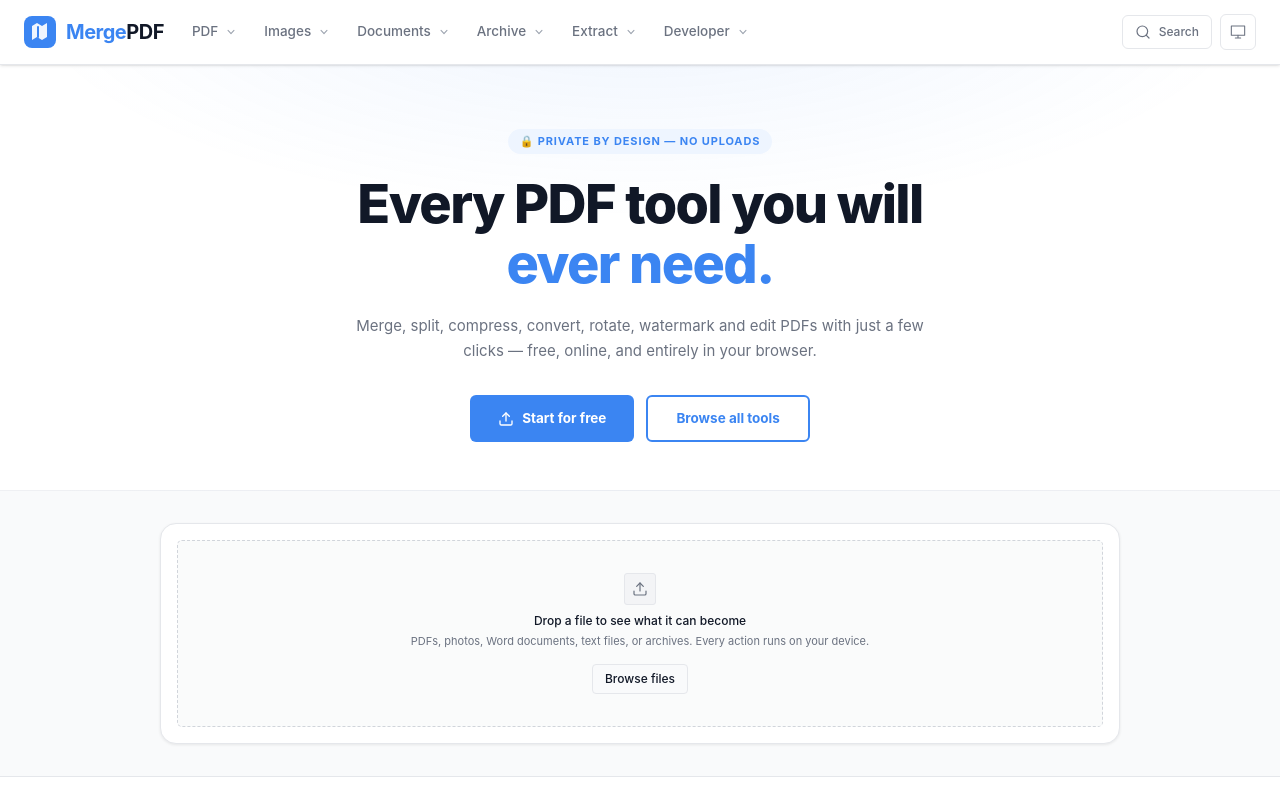
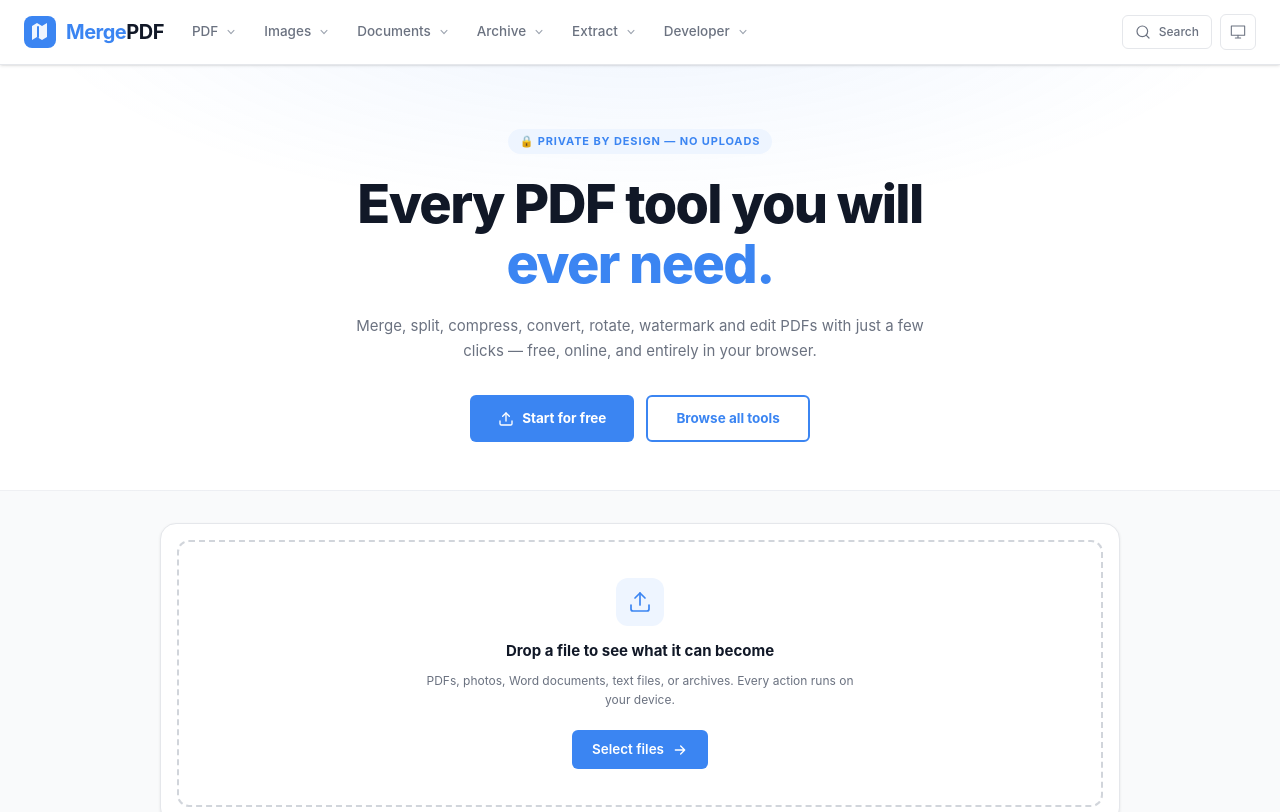
Before and after one commit to mosahel01/document-parser, a React (Vite) app: page / in a window 1280 px wide. Shown: the top 812 px of the page. Built offline with nearby package versions, Linux system fonts and the light colour scheme.

Commit message:
style(filedrop): use rounded dashed drop zone

```diff
--- a/src/components/FileDrop.tsx
+++ b/src/components/FileDrop.tsx
@@ -43,19 +43,25 @@ export function FileDrop({
         }
       }}
       onDrop={handleDrop}
-      className={`rounded-[5px] border border-dashed p-8 text-center transition-colors ${
+      className={`group rounded-xl border-2 border-dashed px-5 py-8 text-center transition-colors sm:py-9 ${
         isOver
-          ? 'border-accent bg-hover/80'
-          : 'border-edge bg-surface/80 hover:border-line hover:bg-hover/30'
+          ? 'border-accent bg-accent-soft'
+          : 'border-edge bg-paper hover:border-accent hover:bg-accent-soft/50'
       }`}
     >
-      <div className="mx-auto mb-2 flex size-8 items-center justify-center rounded-[3px] border border-line bg-sunk text-muted">
+      <div
+        className={`mx-auto mb-3.5 flex size-12 items-center justify-center rounded-xl transition-colors ${
+          isOver
+            ? 'bg-accent text-accent-ink'
+            : 'bg-accent-soft text-accent group-hover:bg-accent group-hover:text-accent-ink'
+        }`}
+      >
         <svg
           viewBox="0 0 24 24"
-          className="size-4"
+          className="size-6"
           fill="none"
           stroke="currentColor"
-          strokeWidth="1.8"
+          strokeWidth="1.7"
           strokeLinecap="round"
           strokeLinejoin="round"
           aria-hidden="true"
@@ -66,8 +72,12 @@ export function FileDrop({
         </svg>
       </div>
 
-      <p className="text-xs font-medium text-ink">{label}</p>
-      {hint && <p className="mt-1 text-[11px] text-muted">{hint}</p>}
+      <p className="text-base font-bold text-ink">{label}</p>
+      {hint && (
+        <p className="mx-auto mt-2 max-w-md text-xs leading-relaxed text-muted">
+          {hint}
+        </p>
+      )}
 
       <input
         id={id}
@@ -83,9 +93,21 @@ export function FileDrop({
       />
       <label
         htmlFor={id}
-        className="mt-3.5 inline-block cursor-pointer rounded-[4px] border border-line bg-surface px-3 py-1.5 text-xs font-medium text-ink hover:border-edge hover:bg-hover peer-focus-visible:ring-1 peer-focus-visible:ring-accent"
+        className="mt-5 inline-flex cursor-pointer items-center gap-2 rounded-md bg-accent px-5 py-2.5 text-sm font-semibold text-accent-ink transition-colors hover:bg-accent-hover peer-focus-visible:outline peer-focus-visible:outline-2 peer-focus-visible:outline-offset-2 peer-focus-visible:outline-accent"
       >
-        Browse files
+        Select files
+        <svg
+          viewBox="0 0 24 24"
+          className="size-4"
+          fill="none"
+          stroke="currentColor"
+          strokeWidth="2"
+          strokeLinecap="round"
+          strokeLinejoin="round"
+          aria-hidden="true"
+        >
+          <path d="M5 12h14M13 6l6 6-6 6" />
+        </svg>
       </label>
     </div>
   )
```
